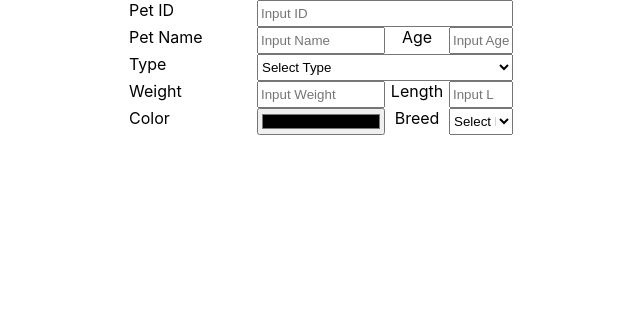
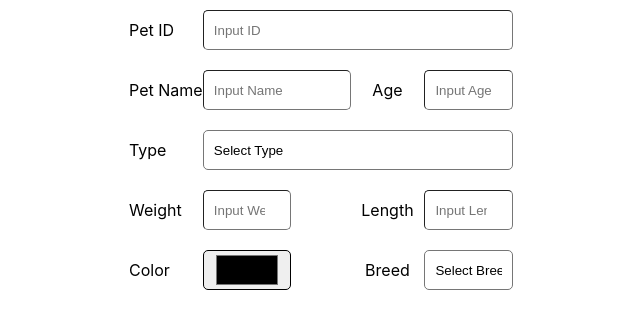
Before and after one commit to Minh1997123/pet_management_frontend, a React (Create React App) app: page / in a window 1280 px wide. Shown: the top 328 px of the page, without its empty margins (319-959 px from the left). Built offline with nearby package versions, Linux system fonts and the light colour scheme.

Commit message:
style form

```diff
--- a/src/component/Form/Form.module.css
+++ b/src/component/Form/Form.module.css
@@ -4,21 +4,23 @@
   width: 30%;
   margin: auto;
 }
-.form input,
-.form select {
-  width: 100%;
-  box-sizing: border-box;
-}
+
 .form .input__item {
   display: grid;
-  grid-template-columns: repeat(2, 1fr) repeat(2, 0.5fr);
+  grid-template-columns: 0.5fr 1fr 0.5fr 0.6fr;
+  margin: 10px 0;
+  height: 2.5rem;
 }
 
 .label--last label:last-of-type {
   text-align: center;
 }
 
-.input--full > input,
-.input--full > select {
+.input--full  input,
+.input--full  select {
   grid-column: span 3;
 }
+
+.input--half input:first-of-type {
+    width: 60%;
+}
--- a/src/component/Form/Form.tsx
+++ b/src/component/Form/Form.tsx
@@ -38,7 +38,7 @@ const Form = function () {
           option={["Golden Retriever", "Chihuahua", "Munchkin", "Abyssinian"]}
         ></FormInputItem>
       </div>
-      <div className={`${style.input__item} ${style["label--last"]}`}>
+      <div className={`${style.input__item} ${style["label--last"]} ${style["input--half"]}`}>
         <FormInputItem
           id="weight"
           key="weight"
@@ -54,7 +54,7 @@ const Form = function () {
           placeholder="Input Length"
         ></FormInputItem>
       </div>
-      <div className={`${style.input__item} ${style["label--last"]}`}>
+      <div className={`${style.input__item} ${style["label--last"]} ${style["input--half"]}`}>
         <FormInputItem
           id="color"
           key="color"
--- a/src/component/Form/FormItem/FormInputItem.module.css
+++ b/src/component/Form/FormItem/FormInputItem.module.css
@@ -0,0 +1,12 @@
+.item {
+    width: 100%;
+    height: 100%;
+    box-sizing: border-box;
+    border-radius:5px ;
+    outline: none;
+    border-width: 1px;
+    padding:0 10px;
+}
+.label {
+    align-self: center;
+}
--- a/src/component/Form/FormItem/FormInputItem.tsx
+++ b/src/component/Form/FormItem/FormInputItem.tsx
@@ -1,3 +1,4 @@
+import style from "./FormInputItem.module.css"
 export enum typeInput {
   text = "text",
   color = "color",
@@ -14,9 +15,9 @@ type propsType = {
 const FormInputItem = function (props: propsType): React.JSX.Element {
   return (
     <>
-      <label htmlFor={props.id}>{props.label}</label>
+      <label htmlFor={props.id} className={style.label}>{props.label}</label>
       {props.type === "select" ? (
-        <select id={props.id}>
+        <select id={props.id} className={style.item}>
           <option>Select {props.label}</option>
           {props.option?.map((item) => {
             return (
@@ -28,6 +29,7 @@ const FormInputItem = function (props: propsType): React.JSX.Element {
         </select>
       ) : (
         <input
+          className={style.item}
           type={props.type}
           id={props.id}
           name={props.id}
--- a/src/index.css
+++ b/src/index.css
@@ -11,3 +11,13 @@ code {
   font-family: source-code-pro, Menlo, Monaco, Consolas, 'Courier New',
     monospace;
 }
+
+select {
+  appearance: none;
+  -webkit-appearance: none;
+  -moz-appearance: none;
+  background: none;
+}
+select::-ms-expand {
+  display: none;
+}
```
